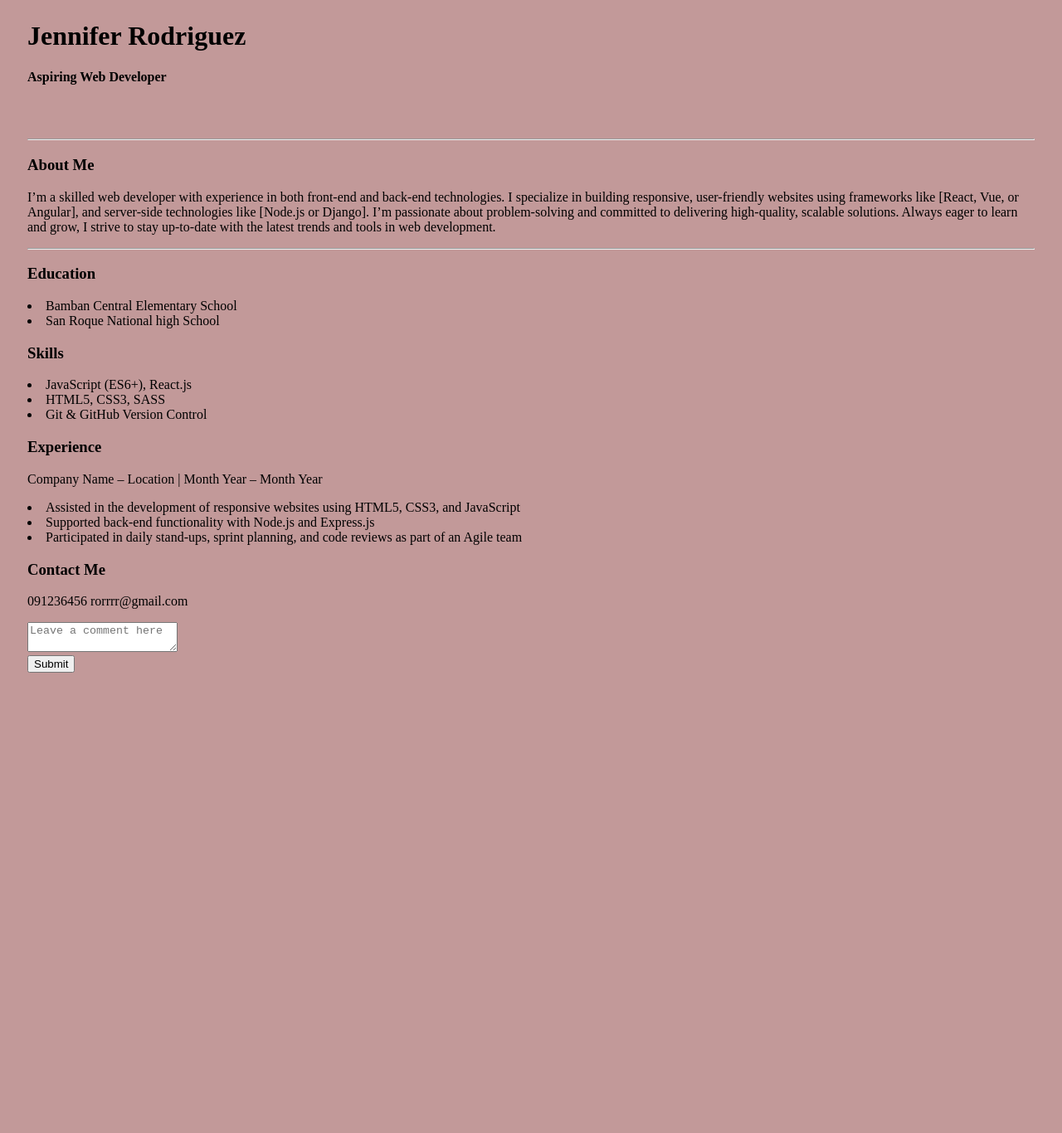
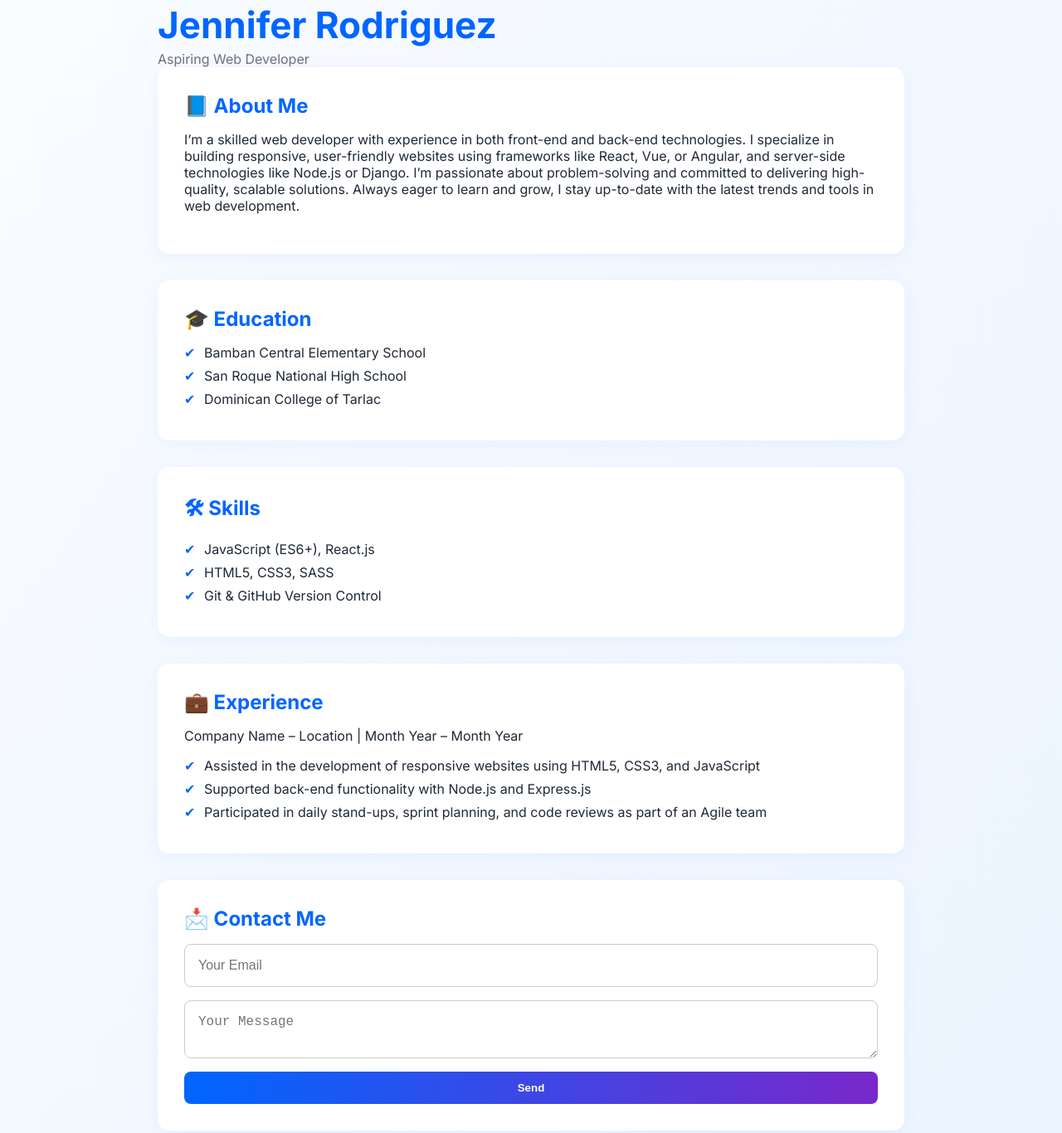
Before and after one commit to maxiiPEIN/IT55, a plain HTML site: page index.html in a window 1280 px wide. Shown: the part 29-1395 px from the top of the page at 83% size. Before the commit the page ends 873 px from the top, so only its background shows below. Drawn offline with Linux system fonts and the light colour scheme.

Commit message:
final resume
final resume

```diff
--- a/index.html
+++ b/index.html
@@ -1,46 +1,83 @@
 <!DOCTYPE html>
-<html>
+<html lang="en">
 <head>
-    <title>Resume</title>
-    <link rel="stylesheet" href="styles.css" />
+  <meta charset="UTF-8" />
+  <meta name="viewport" content="width=device-width, initial-scale=1.0"/>
+  <title>Resume | Jennifer Rodriguez</title>
+  <link rel="stylesheet" href="styles.css"/>
 </head>
-  <body>
-      <h1 class="title">Jennifer Rodriguez </h1>
-      <h4> Aspiring Web Developer</h4>
-      <br> </br>
-            <hr>
-      <h3> About Me </h3>
-      <p> I’m a skilled web developer with experience in both front-end and back-end technologies. I specialize in building responsive, user-friendly websites using frameworks like [React, Vue, or Angular], and server-side technologies like [Node.js or Django]. I’m passionate about problem-solving and committed to delivering high-quality, scalable solutions. Always eager to learn and grow, I strive to stay up-to-date with the latest trends and tools in web development.</p>
+<body class="animated">
 
-      <hr>
-      <h3> Education</h3>
-       <li> Bamban Central Elementary School</li>
-       <li> San Roque National high School</li>
+  <div class="container">
+    <header>
+      <h1 class="title">Jennifer Rodriguez</h1>
+      <h4 class="subtitle">Aspiring Web Developer</h4>
+    </header>
 
-      <h3> Skills</h3>
-       <li> JavaScript (ES6+), React.js</li>
-       <li> HTML5, CSS3, SASS</li>
-       <li> Git & GitHub Version Control</li>
+    <section class="card">
+      <h3>📘 About Me</h3>
+      <p>
+        I’m a skilled web developer with experience in both front-end and back-end technologies.
+        I specialize in building responsive, user-friendly websites using frameworks like React, Vue, or Angular,
+        and server-side technologies like Node.js or Django. I’m passionate about problem-solving and committed to
+        delivering high-quality, scalable solutions. Always eager to learn and grow, I stay up-to-date with the latest trends and tools in web development.
+      </p>
+    </section>
 
+    <section class="card">
+      <h3>🎓 Education</h3>
+      <ul>
+        <li>Bamban Central Elementary School</li>
+        <li>San Roque National High School</li>
+        <li>Dominican College of Tarlac</li>
+      </ul>
+    </section>
 
-      <h3> Experience</h3>
-      <p> Company Name – Location | Month Year – Month Year</p>
-      <li> Assisted in the development of responsive websites using HTML5, CSS3, and JavaScript</li>
-      <li> Supported back-end functionality with Node.js and Express.js</li>
-      <li> Participated in daily stand-ups, sprint planning, and code reviews as part of an Agile team</li>
+    <section class="card">
+      <h3>🛠 Skills</h3>
+      <ul>
+        <li>JavaScript (ES6+), React.js</li>
+        <li>HTML5, CSS3, SASS</li>
+        <li>Git & GitHub Version Control</li>
+      </ul>
+    </section>
 
-      <h3> Contact Me</h3>
-      <p>091236456
-      rorrrr@gmail.com</p>
+    <section class="card">
+      <h3>💼 Experience</h3>
+      <p>Company Name – Location | Month Year – Month Year</p>
+      <ul>
+        <li>Assisted in the development of responsive websites using HTML5, CSS3, and JavaScript</li>
+        <li>Supported back-end functionality with Node.js and Express.js</li>
+        <li>Participated in daily stand-ups, sprint planning, and code reviews as part of an Agile team</li>
+      </ul>
+    </section>
 
-      <form>
+    <section class="card">
+      <h3>📩 Contact Me</h3>
+      <form id="contactForm">
+        <input type="email" placeholder="Your Email" required />
+        <textarea placeholder="Your Message" required></textarea>
+        <button type="submit">Send</button>
+      </form>
+    </section>
 
-    <div class="form-floating">
-  <textarea class="form-control" placeholder="Leave a comment here" id="floatingTextarea"></textarea>
+    <section class="card">
+      <h3>💬 Leave a Comment</h3>
+      <form id="commentForm">
+        <input type="text" id="commentName" placeholder="Your Name" required />
+        <textarea id="commentText" placeholder="Your Comment" required></textarea>
+        <button type="submit">Submit</button>
+      </form>
+
+      <div id="commentList"></div>
+    </section>
+  </div>
+  <div class="socials">
+  <a href="#" target="_blank">🌐 Website</a> |
+  <a href="#" target="_blank">💼 LinkedIn</a> |
+  <a href="#" target="_blank">🐱 GitHub</a>
 </div>
 
-  <button type="submit" class="btn btn-primary">Submit</button>
-</form>
 
   <script src="script.js"></script>
 </body>
--- a/script.js
+++ b/script.js
@@ -1,7 +1,22 @@
-function showTime() {
-	document.getElementById('currentTime').innerHTML = new Date().toUTCString();
-}
-showTime();
-setInterval(function () {
-	showTime();
-}, 1000);
+// Contact Form
+document.getElementById('contactForm').addEventListener('submit', function (e) {
+  e.preventDefault();
+  alert("Thanks for your message! I'll get back to you soon.");
+  this.reset();
+});
+
+// Comment Form
+document.getElementById('commentForm').addEventListener('submit', function (e) {
+  e.preventDefault();
+
+  const name = document.getElementById('commentName').value.trim();
+  const comment = document.getElementById('commentText').value.trim();
+  const commentList = document.getElementById('commentList');
+
+  if (name && comment) {
+    const commentEl = document.createElement('p');
+    commentEl.innerHTML = `<strong>${name}</strong>: ${comment}`;
+    commentList.appendChild(commentEl);
+    this.reset();
+  }
+});
--- a/styles.css
+++ b/styles.css
@@ -1,10 +1,175 @@
-body{
-  padding: 25px;
-  background-color: #c29999;
+@import url('https://fonts.googleapis.com/css2?family=Inter:wght@400;600;700&display=swap');
+
+* {
+  margin: 0;
+  padding: 0;
+  box-sizing: border-box;
 }
+
+body {
+  font-family: 'Inter', sans-serif;
+  background: linear-gradient(to bottom right, #f9fcff, #eaf3ff);
+  color: #1f2937;
+  padding: 2rem;
+}
+
+/* Container */
+.container {
+  max-width: 900px;
+  margin: auto;
+}
+
+/* Profile Header */
+.profile {
+  text-align: center;
+  margin-bottom: 2rem;
+}
+
+.profile-pic {
+  width: 130px;
+  height: 130px;
+  object-fit: cover;
+  border-radius: 50%;
+  border: 4px solid #0066ff;
+  margin-bottom: 1rem;
+  box-shadow: 0 4px 12px rgba(0, 102, 255, 0.3);
+  transition: transform 0.3s ease;
+}
+.profile-pic:hover {
+  transform: scale(1.05);
+}
+
 .title {
-	color: #000000;
+  font-size: 2.75rem;
+  font-weight: 700;
+  color: #0066ff;
 }
-h2 {
-	color: #000000;
+.subtitle {
+  color: #6b7280;
+  font-weight: 500;
+  margin-top: 0.25rem;
 }
+
+/* Card Sections */
+.card {
+  background: #fff;
+  border-radius: 14px;
+  padding: 2rem;
+  margin-bottom: 2rem;
+  box-shadow: 0 4px 20px rgba(0, 102, 255, 0.06);
+  position: relative;
+  animation: fadeInUp 0.8s ease both;
+  opacity: 0;
+  transition: transform 0.3s ease, box-shadow 0.3s ease;
+}
+
+.card:hover {
+  transform: translateY(-5px);
+  box-shadow: 0 8px 24px rgba(0, 102, 255, 0.15);
+}
+
+/* Section Headings */
+h3 {
+  color: #0066ff;
+  font-size: 1.5rem;
+  margin-bottom: 1rem;
+}
+
+/* List & Text */
+p {
+  margin-bottom: 1rem;
+}
+ul li {
+  list-style: none;
+  margin-bottom: 0.5rem;
+  position: relative;
+  padding-left: 1.5rem;
+}
+ul li::before {
+  content: "✔";
+  position: absolute;
+  left: 0;
+  color: #0066ff;
+}
+
+/* Forms */
+form {
+  display: flex;
+  flex-direction: column;
+}
+input,
+textarea {
+  padding: 1rem;
+  font-size: 1rem;
+  border-radius: 8px;
+  border: 1px solid #ccc;
+  margin-bottom: 1rem;
+  transition: border-color 0.3s ease, box-shadow 0.3s ease;
+}
+input:focus,
+textarea:focus {
+  border-color: #0066ff;
+  box-shadow: 0 0 0 3px rgba(0, 102, 255, 0.2);
+  outline: none;
+}
+button {
+  background: linear-gradient(to right, #0066ff, #7928ca);
+  color: white;
+  padding: 0.75rem 1.2rem;
+  font-weight: 600;
+  border: none;
+  border-radius: 8px;
+  cursor: pointer;
+  transition: background 0.3s ease, transform 0.2s ease;
+}
+button:hover {
+  background: linear-gradient(to right, #0051cc, #6415ff);
+  transform: scale(1.03);
+}
+
+/* Comments */
+#commentList {
+  margin-top: 1rem;
+}
+#commentList p {
+  background: #e0edff;
+  padding: 0.75rem 1rem;
+  border-radius: 8px;
+  margin-bottom: 0.5rem;
+  border-left: 4px solid #0066ff;
+}
+
+/* Animations */
+@keyframes fadeInUp {
+  0% {
+    opacity: 0;
+    transform: translateY(40px);
+  }
+  100% {
+    opacity: 1;
+    transform: translateY(0);
+  }
+}
+.card:nth-child(1) { animation-delay: 0.1s; }
+.card:nth-child(2) { animation-delay: 0.2s; }
+.card:nth-child(3) { animation-delay: 0.3s; }
+.card:nth-child(4) { animation-delay: 0.4s; }
+.card:nth-child(5) { animation-delay: 0.5s; }
+.card:nth-child(6) { animation-delay: 0.6s; }
+
+/* Responsive Design */
+@media (max-width: 768px) {
+  body {
+    padding: 1rem;
+  }
+  .title {
+    font-size: 2rem;
+  }
+  .card {
+    padding: 1.5rem;
+  }
+  .profile-pic {
+    width: 100px;
+    height: 100px;
+  }
+}
```
Lines whose indentation alone changed are shown as unchanged.
